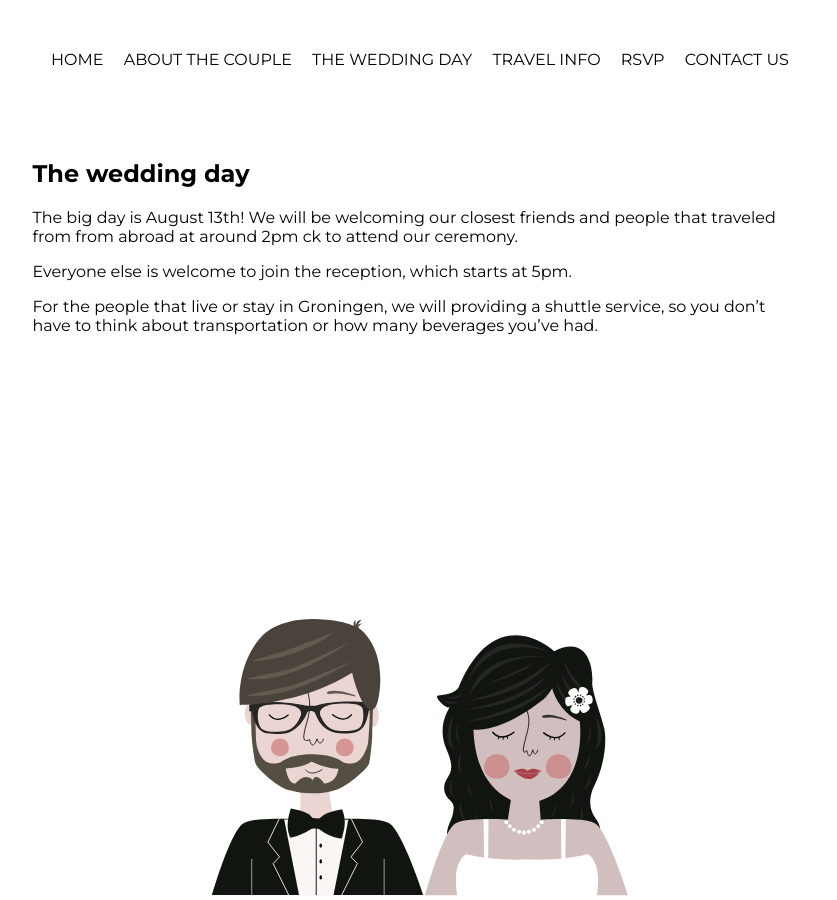
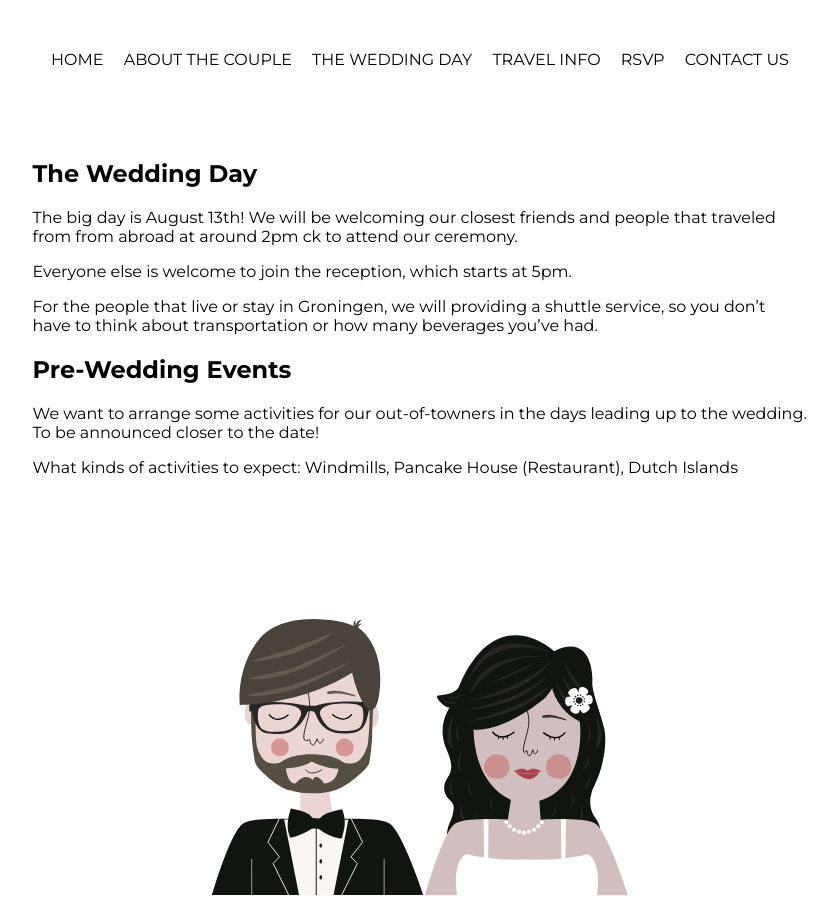
Before and after one commit to evert/wedding, a Jekyll site: the page built from the-day.md, in a window 1280 px wide. Shown: the whole page, without its empty margins (220-1057 px from the left). Built offline with Jekyll 4.4.1, drawn with Linux system fonts in a browser that asks for light colours.

Commit message:
Update the-day.md

```diff
--- a/the-day.md
+++ b/the-day.md
@@ -2,7 +2,7 @@
 layout: default
 ---
 
-The wedding day
+The Wedding Day
 ===============
 
 The big day is August 13th! We will be welcoming our closest friends and
@@ -14,3 +14,10 @@ Everyone else is welcome to join the reception, which starts at 5pm.
 For the people that live or stay in Groningen, we will providing a shuttle
 service, so you don't have to think about transportation or how many
 beverages you've had.
+
+Pre-Wedding Events
+==================
+
+We want to arrange some activities for our out-of-towners in the days leading up to the wedding. To be announced closer to the date!
+
+What kinds of activities to expect: Windmills, Pancake House (Restaurant), Dutch Islands
```
